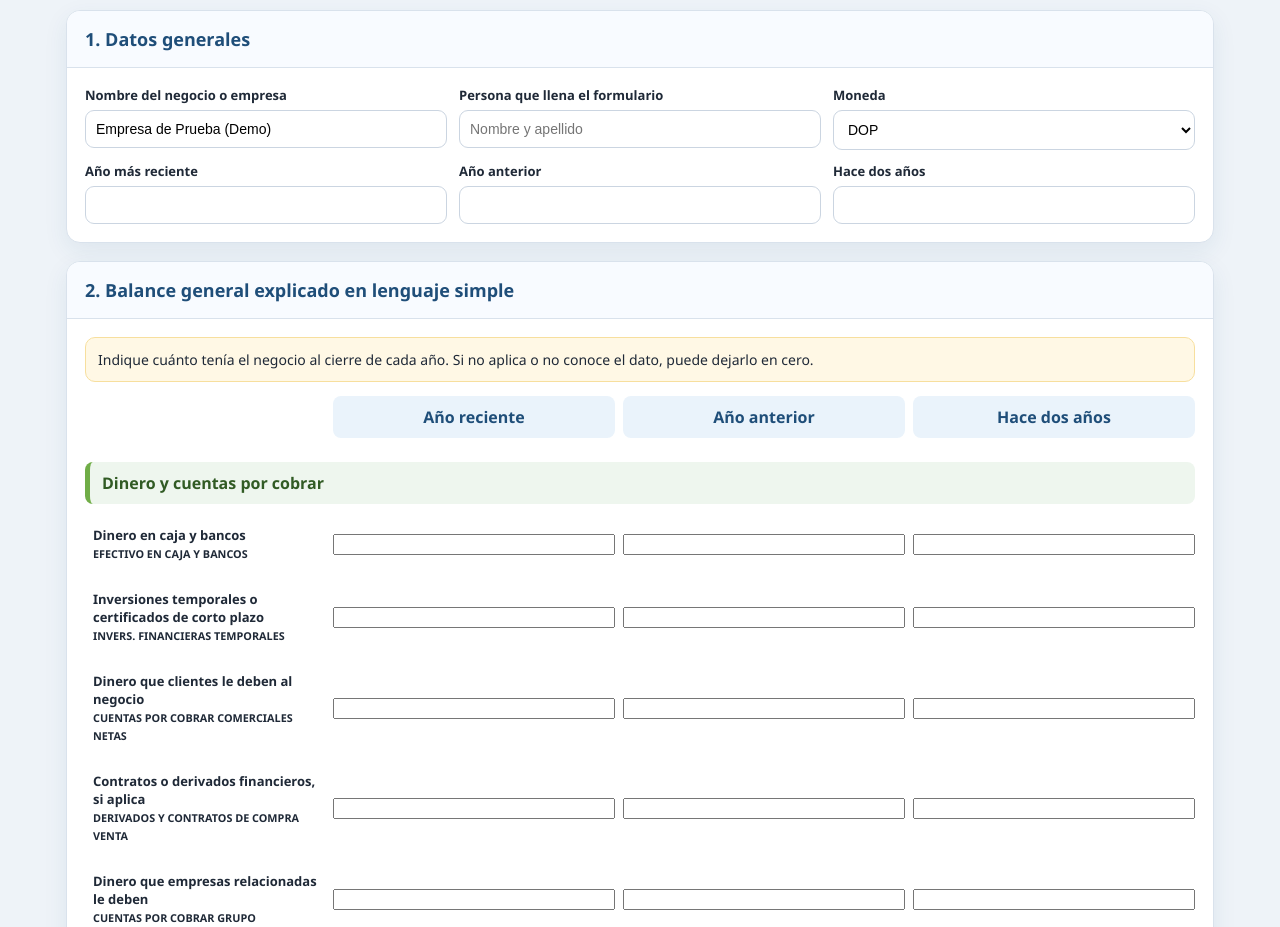
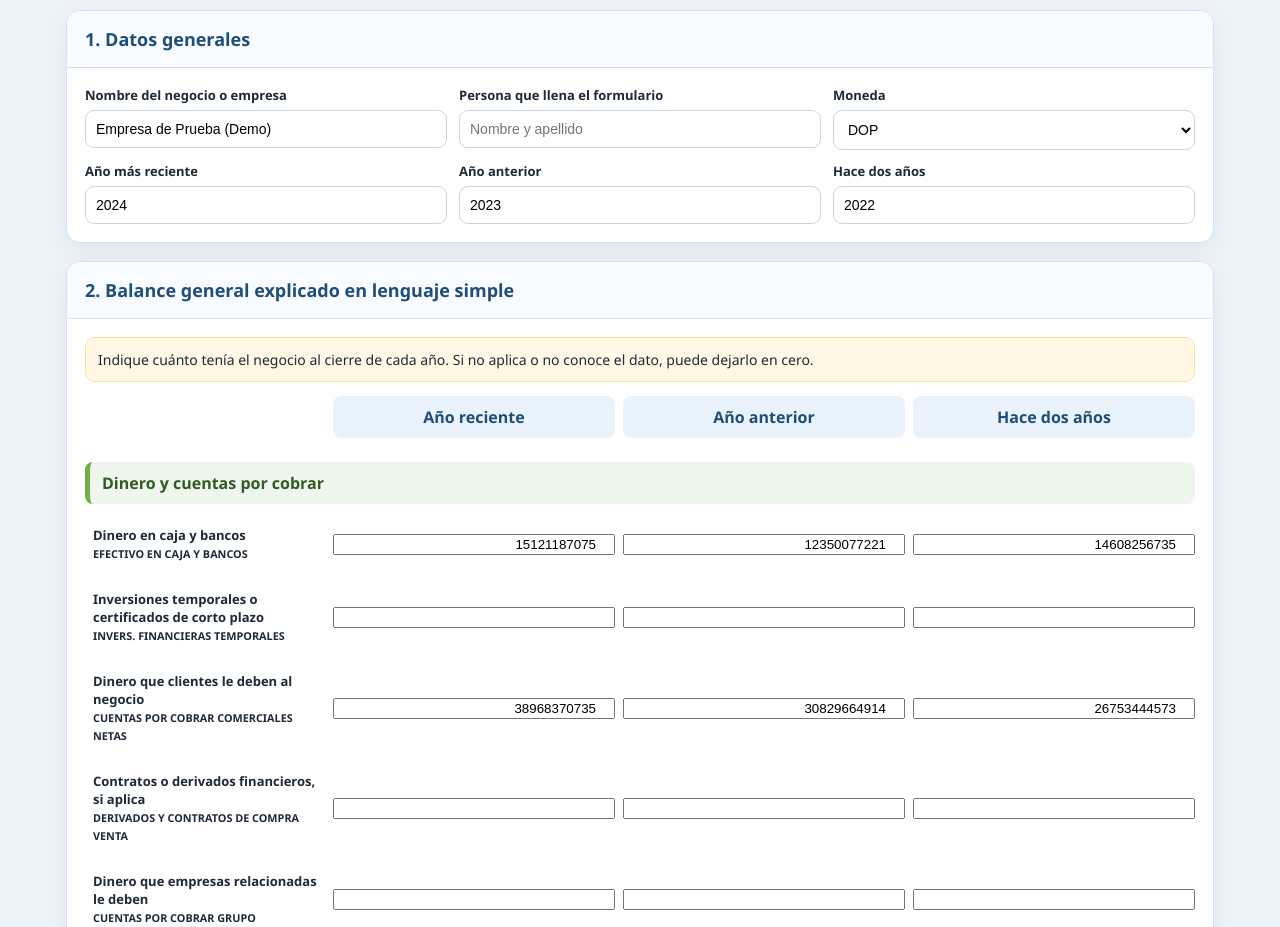
Before and after one commit to juanjo101/analisisfinanciero, a Flask app: page /demo in a window 1280 px wide. Shown: the part 156-1083 px from the top of the page. Run offline with Flask 3, Linux system fonts and the light colour scheme; some libraries are stand-ins or nearby versions.

Commit message:
fix: corregir auto-llenado de campos dinámicos en el formulario demo

```diff
--- a/templates/cliente_form_demo.html
+++ b/templates/cliente_form_demo.html
@@ -20,12 +20,12 @@ main{max-width:1180px;margin:22px auto;padding:0 16px 40px}.card{background:whit
 <main>
 <form id="form">
 <section class="card"><h2>1. Datos generales</h2><div class="body grid">
-<div class="field"><label>Nombre del negocio o empresa</label><input id="empresa" value="Empresa de Prueba (Demo)" required placeholder="Ej.: Comercial Pérez SRL"></div>
+<div class="field"><label>Nombre del negocio o empresa</label><input id="empresa" required placeholder="Ej.: Comercial Pérez SRL"></div>
 <div class="field"><label>Persona que llena el formulario</label><input id="contacto" placeholder="Nombre y apellido"></div>
 <div class="field"><label>Moneda</label><select id="moneda"><option>DOP</option><option>USD</option></select></div>
-<div class="field"><label>Año más reciente</label><input P24"></div>
-<div class="field"><label>Año anterior</label><input P23"></div>
-<div class="field"><label>Hace dos años</label><input P22"></div>
+<div class="field"><label>Año más reciente</label><input id="y1" type="number" value="2025"></div>
+<div class="field"><label>Año anterior</label><input id="y2" type="number" value="2024"></div>
+<div class="field"><label>Hace dos años</label><input id="y3" type="number" value="2023"></div>
 </div></section>
 <section class="card"><h2>2. Balance general explicado en lenguaje simple</h2><div class="body">
 <p class="hint">Indique cuánto tenía el negocio al cierre de cada año. Si no aplica o no conoce el dato, puede dejarlo en cero.</p>
@@ -182,6 +182,28 @@ function guardar(){localStorage.setItem('formFinanciero',JSON.stringify([...docu
 function cargar(){let d=JSON.parse(localStorage.getItem('formFinanciero')||'[]');d.forEach(([id,val])=>{let e=document.getElementById(id);if(e)e.value=val});actualizarKPIs();}
 function limpiar(){if(confirm('¿Seguro que desea limpiar todos los datos?')){document.getElementById('form').reset();document.querySelectorAll('.money').forEach(e=>e.value='');actualizarKPIs();}}
 buildRows();
+// Bloque demo: auto-llenado
+if(document.getElementById("empresa")) { document.getElementById("empresa").value = "Empresa de Prueba (Demo)"; }
+if(document.getElementById("y1")) { document.getElementById("y1").value = "2024"; }
+if(document.getElementById("y2")) { document.getElementById("y2").value = "2023"; }
+if(document.getElementById("y3")) { document.getElementById("y3").value = "2022"; }
+if(document.getElementById("b_cash_1")) { document.getElementById("b_cash_1").value = "15121187075"; }
+if(document.getElementById("b_cash_2")) { document.getElementById("b_cash_2").value = "12350077221"; }
+if(document.getElementById("b_cash_3")) { document.getElementById("b_cash_3").value = "14608256735"; }
+if(document.getElementById("b_ar_1")) { document.getElementById("b_ar_1").value = "38968370735"; }
+if(document.getElementById("b_ar_2")) { document.getElementById("b_ar_2").value = "30829664914"; }
+if(document.getElementById("b_ar_3")) { document.getElementById("b_ar_3").value = "26753444573"; }
+if(document.getElementById("b_capital_1")) { document.getElementById("b_capital_1").value = "4698901584"; }
+if(document.getElementById("b_capital_2")) { document.getElementById("b_capital_2").value = "4086701767"; }
+if(document.getElementById("b_capital_3")) { document.getElementById("b_capital_3").value = "2898368355"; }
+if(document.getElementById("i_revenue_1")) { document.getElementById("i_revenue_1").value = "7296960590"; }
+if(document.getElementById("i_revenue_2")) { document.getElementById("i_revenue_2").value = "6055909264"; }
+if(document.getElementById("i_revenue_3")) { document.getElementById("i_revenue_3").value = "4357637360"; }
+if(document.getElementById("i_taxes_1")) { document.getElementById("i_taxes_1").value = "623074145"; }
+if(document.getElementById("i_taxes_2")) { document.getElementById("i_taxes_2").value = "638333412"; }
+if(document.getElementById("i_taxes_3")) { document.getElementById("i_taxes_3").value = "524467786"; }
+actualizarKPIs();
+
 </script>
 </body>
 </html>
```
